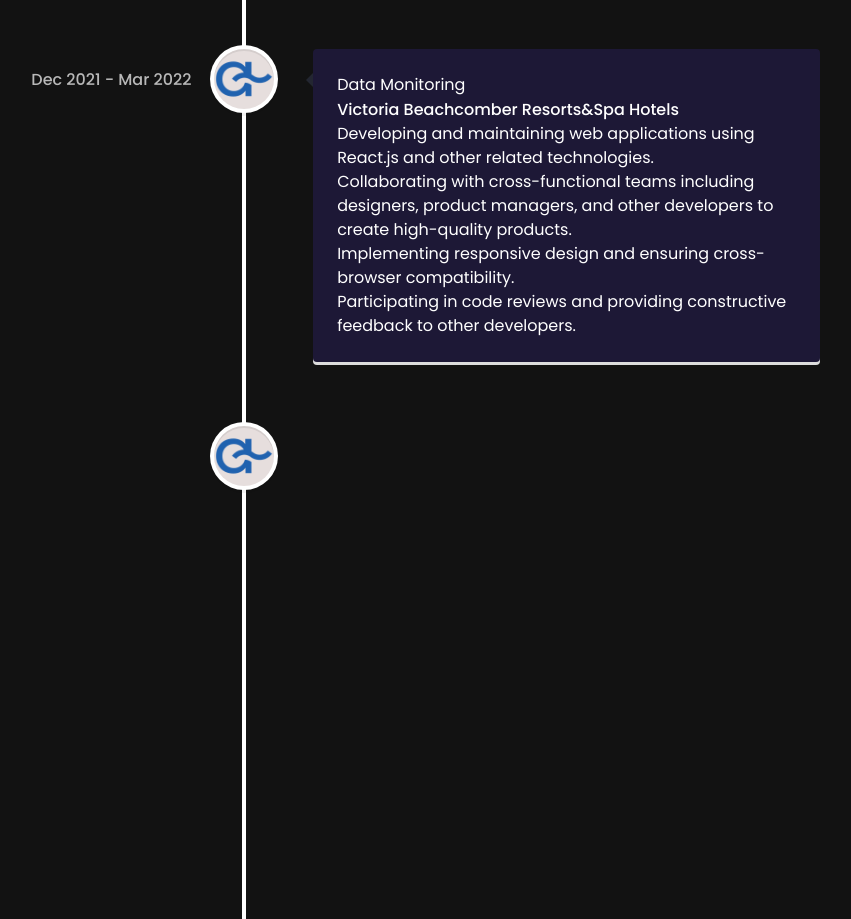
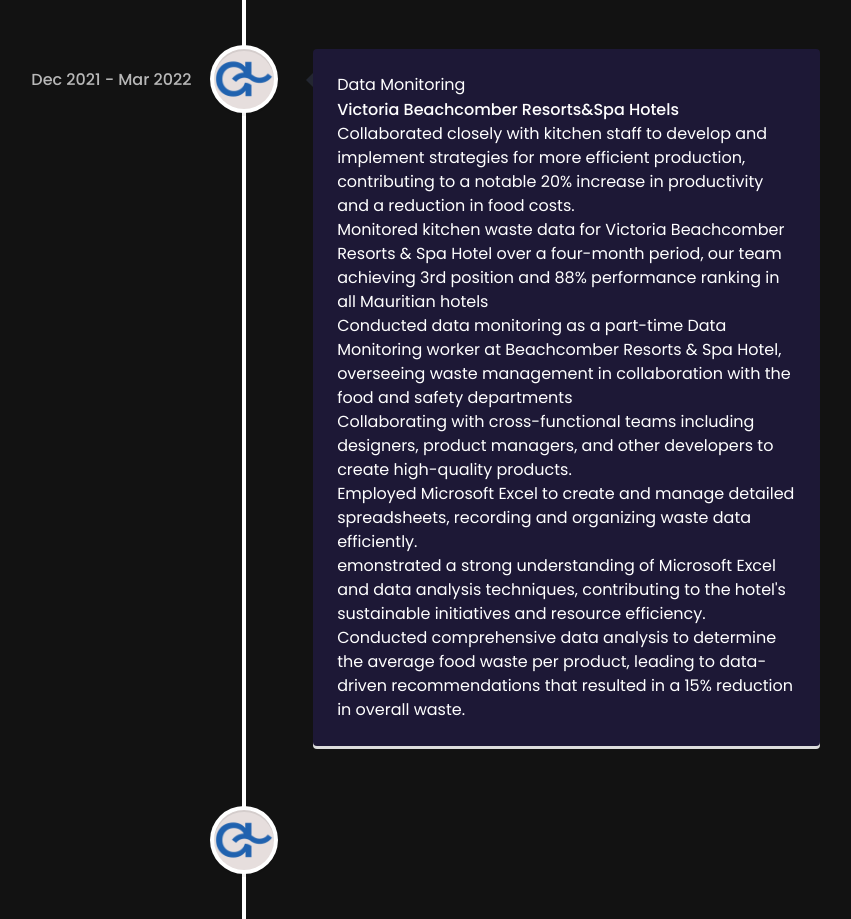
Before and after one commit to pascagihozo/pascalgihozo, a React (Vite) app: page / in a window 1280 px wide. Shown: the part 3280-4199 px from the top of the page, without its empty margins (396-1247 px from the left). Built offline with nearby package versions, Linux system fonts and the light colour scheme.

Commit message:
victoria update

```diff
--- a/src/constants/index.js
+++ b/src/constants/index.js
@@ -167,10 +167,13 @@
     iconBg: "#E6DEDD",
     date: "Dec 2021 - Mar 2022",
     points: [
-      "Developing and maintaining web applications using React.js and other related technologies.",
+      "Collaborated closely with kitchen staff to develop and implement strategies for more efficient production, contributing to a notable 20% increase in productivity and a reduction in food costs.",
+      "Monitored kitchen waste data for Victoria Beachcomber Resorts & Spa Hotel over a four-month period, our team achieving 3rd position and 88% performance ranking in all Mauritian hotels",
+      "Conducted data monitoring as a part-time Data Monitoring worker at Beachcomber Resorts & Spa Hotel, overseeing waste management in collaboration with the food and safety departments",
       "Collaborating with cross-functional teams including designers, product managers, and other developers to create high-quality products.",
-      "Implementing responsive design and ensuring cross-browser compatibility.",
-      "Participating in code reviews and providing constructive feedback to other developers.",
+      "Employed Microsoft Excel to create and manage detailed spreadsheets, recording and organizing waste data efficiently.",
+      "emonstrated a strong understanding of Microsoft Excel and data analysis techniques, contributing to the hotel's sustainable initiatives and resource efficiency.",
+      "Conducted comprehensive data analysis to determine the average food waste per product, leading to data-driven recommendations that resulted in a 15% reduction in overall waste.",
     ],
   },
   {
```
